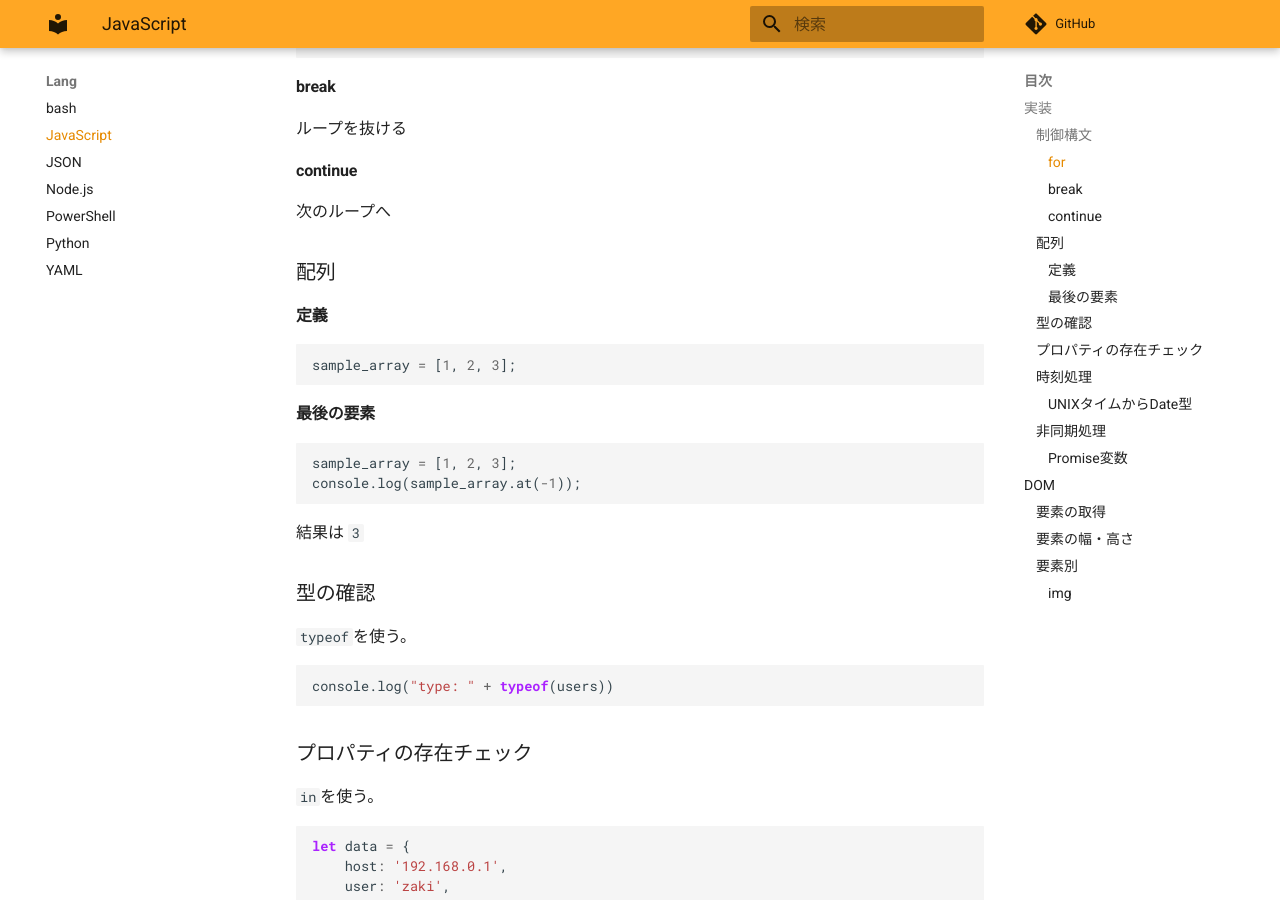
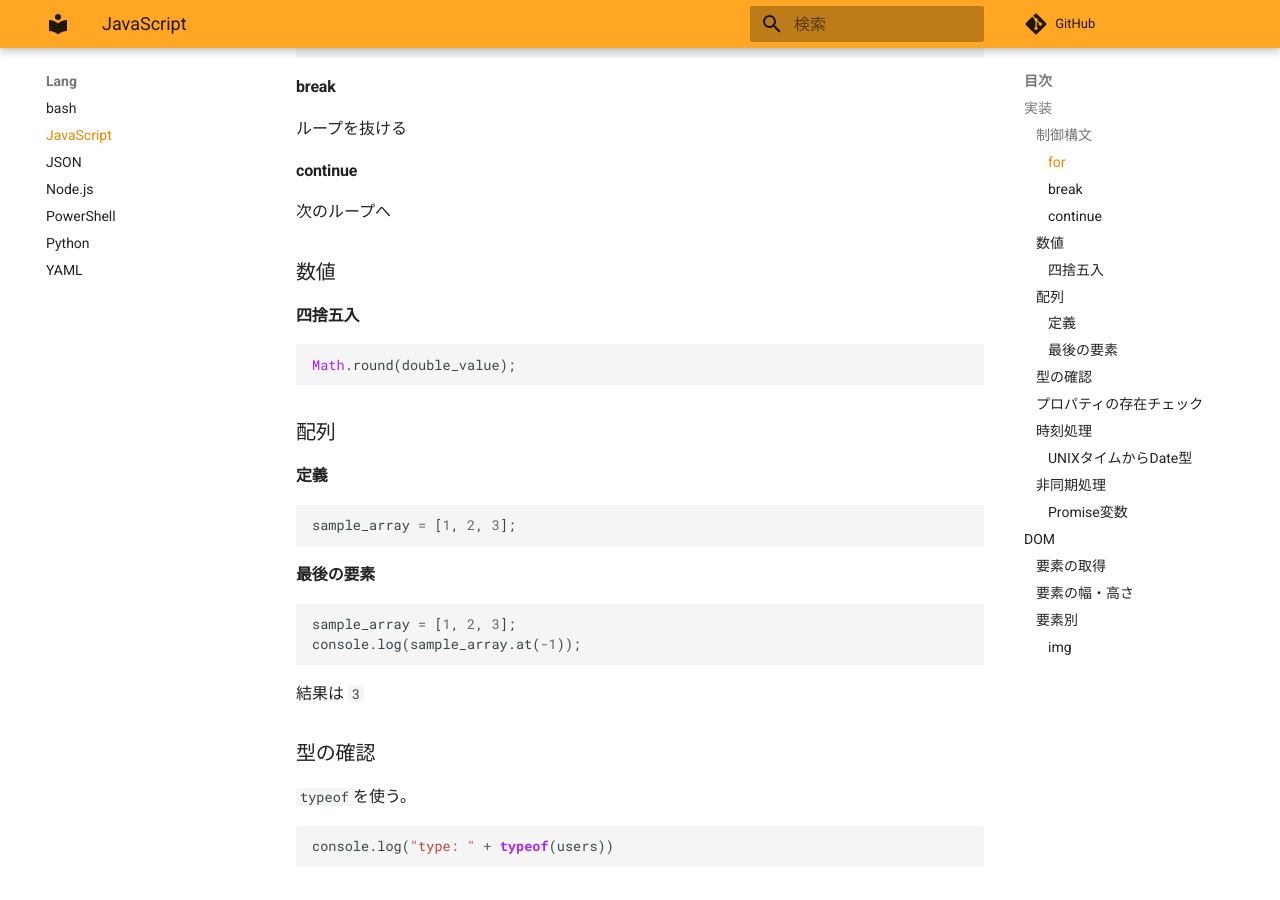
Before and after one commit to zaki-lknr/docs, an MkDocs documentation site: the page built from docs/lang/js.md, in a window 1280 px wide and 900 px high, scrolled down 589 px. Built offline with MkDocs 1.6.1 and Material for MkDocs 9.7.7, drawn with Linux system fonts in a browser that asks for light colours; comment, search, counter and statistics services are not loaded.

Commit message:
add: lang/javascript: 四捨五入

````diff
--- a/docs/lang/js.md
+++ b/docs/lang/js.md
@@ -30,6 +30,14 @@ for (const item of items) {
 #### continue
 
 次のループへ
+
+### 数値
+
+#### 四捨五入
+
+```javascript
+Math.round(double_value);
+```
 
 ### 配列
 
````
